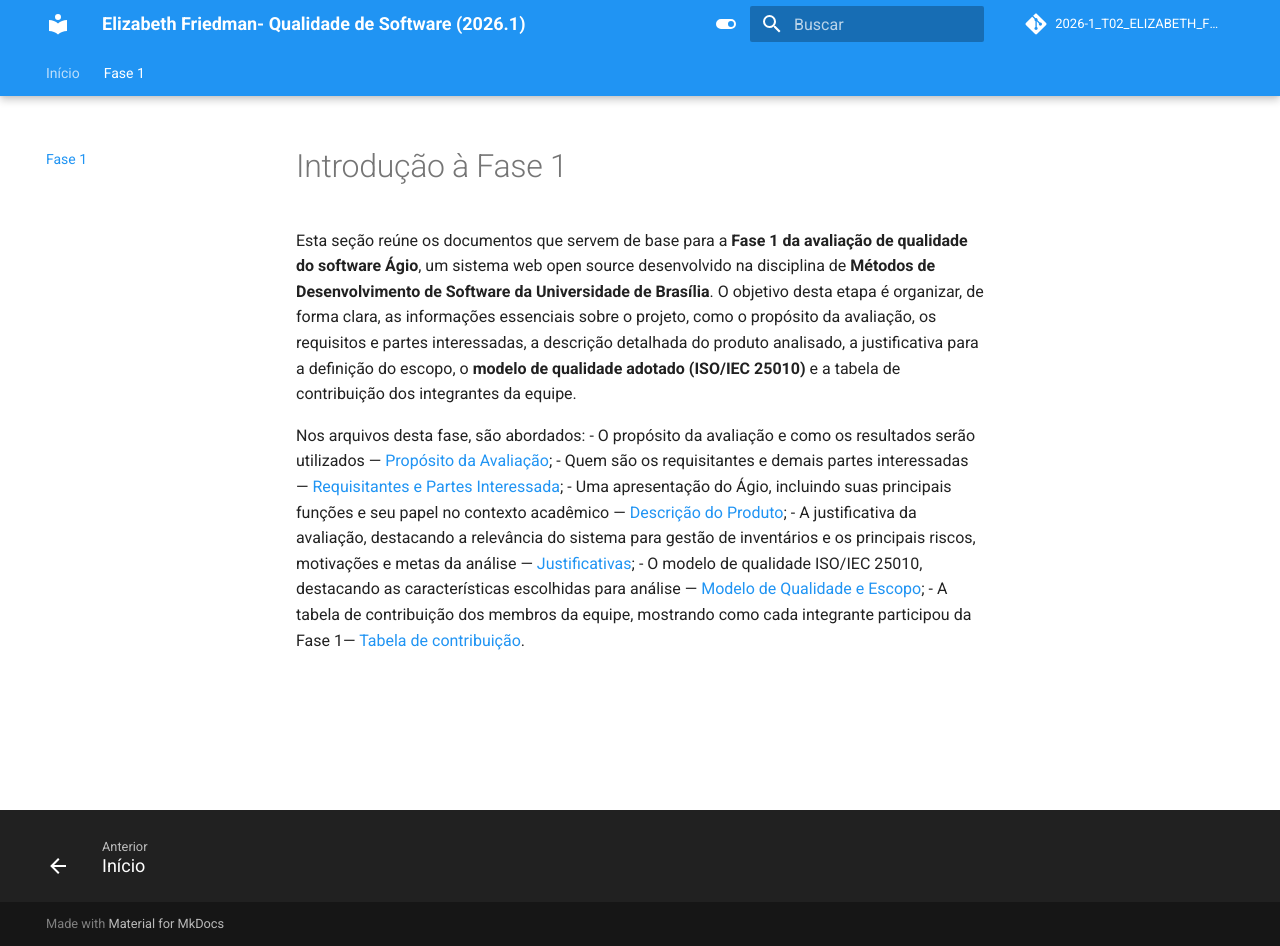
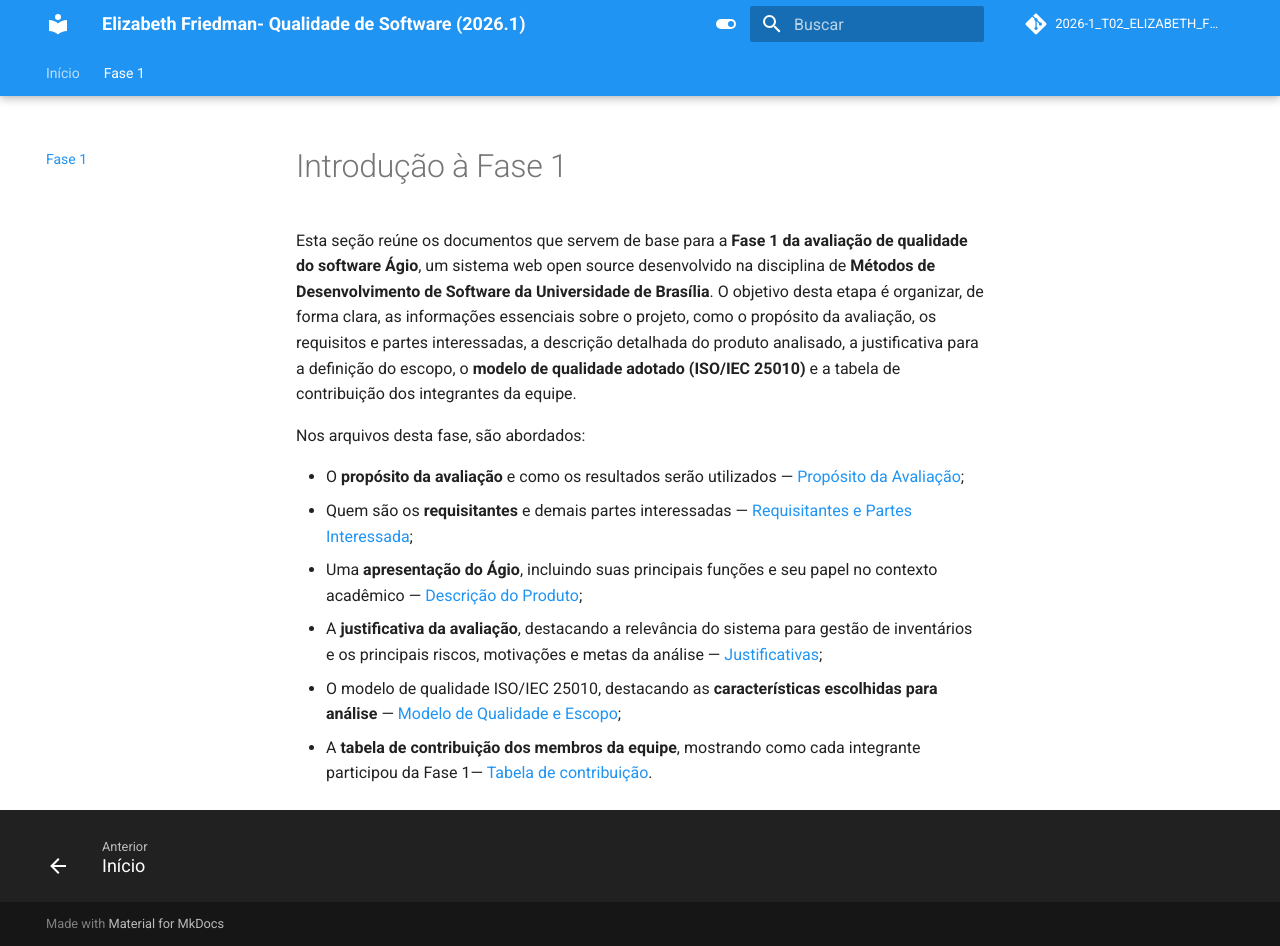
Before and after one commit to FCTE-Qualidade-de-Software-1/2026-1_T02_ELIZABETH_FRIEDMAN, an MkDocs documentation site: the page built from docs/fase1/fase1.md, in a window 1280 px wide and 946 px high. Built offline with MkDocs 1.6.1 and Material for MkDocs 9.7.7, drawn with Linux system fonts in a browser that asks for light colours; comment, search, counter and statistics services are not loaded.

```diff
--- a/docs/fase1/fase1.md
+++ b/docs/fase1/fase1.md
@@ -3,9 +3,10 @@
 Esta seção reúne os documentos que servem de base para a **Fase 1 da avaliação de qualidade do software Ágio**, um sistema web open source desenvolvido na disciplina de **Métodos de Desenvolvimento de Software da Universidade de Brasília**. O objetivo desta etapa é organizar, de forma clara, as informações essenciais sobre o projeto, como o propósito da avaliação, os requisitos e partes interessadas, a descrição detalhada do produto analisado, a justificativa para a definição do escopo, o **modelo de qualidade adotado (ISO/IEC 25010)** e a tabela de contribuição dos integrantes da equipe.
 
 Nos arquivos desta fase, são abordados:
-- O propósito da avaliação e como os resultados serão utilizados — [Propósito da Avaliação]();
-- Quem são os requisitantes e demais partes interessadas — [Requisitantes e Partes Interessada]();
-- Uma apresentação do Ágio, incluindo suas principais funções e seu papel no contexto acadêmico — [Descrição do Produto]();
-- A justificativa da avaliação, destacando a relevância do sistema para gestão de inventários e os principais riscos, motivações e metas da análise — [Justificativas]();
-- O modelo de qualidade ISO/IEC 25010, destacando as características escolhidas para análise — [Modelo de Qualidade e Escopo]();
-- A tabela de contribuição dos membros da equipe, mostrando como cada integrante participou da Fase 1— [Tabela de contribuição]().
+
+- O **propósito da avaliação** e como os resultados serão utilizados — [Propósito da Avaliação]();
+- Quem são os **requisitantes** e demais partes interessadas — [Requisitantes e Partes Interessada]();
+- Uma **apresentação do Ágio**, incluindo suas principais funções e seu papel no contexto acadêmico — [Descrição do Produto]();
+- A **justificativa da avaliação**, destacando a relevância do sistema para gestão de inventários e os principais riscos, motivações e metas da análise — [Justificativas]();
+- O modelo de qualidade ISO/IEC 25010, destacando as **características escolhidas para análise** — [Modelo de Qualidade e Escopo]();
+- A **tabela de contribuição dos membros da equipe**, mostrando como cada integrante participou da Fase 1— [Tabela de contribuição]().
```
